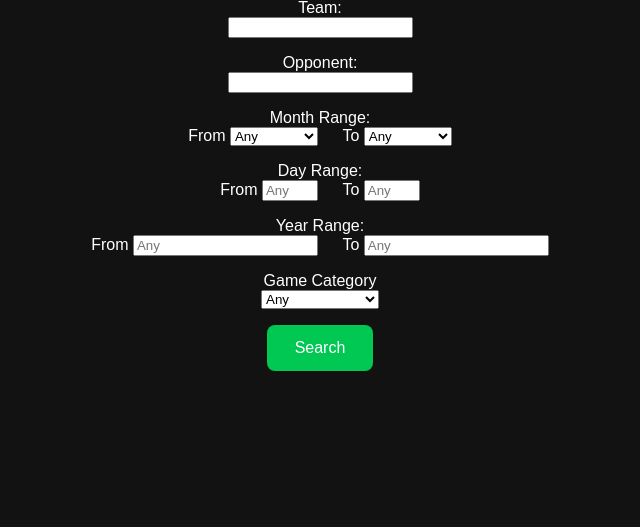
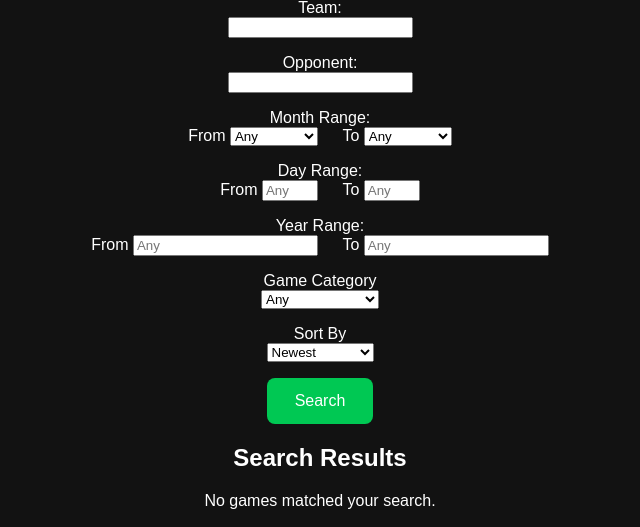
Before and after one commit to E-cush/Sportfolio, a Django app: page /nba/ in a window 1280 px wide. Shown: the part 273-800 px from the top of the page, without its empty margins (320-960 px from the left). Run offline with Django 5.2, Linux system fonts and the light colour scheme.

Commit message:
Add sorting options to league search pages

```diff
--- a/config/settings.py
+++ b/config/settings.py
@@ -27,7 +27,7 @@ load_dotenv(BASE_DIR / ".env")
 # SECURITY WARNING: keep the secret key used in production secret!
 SECRET_KEY = os.getenv("SECRET_KEY")
 
-DEBUG = os.getenv("DEBUG", "False") == "True"
+DEBUG = True
 
 ALLOWED_HOSTS = os.getenv("ALLOWED_HOSTS", "").split(",")
 
--- a/reviews/views.py
+++ b/reviews/views.py
@@ -6,7 +6,7 @@ from .team_aliases import NFL_ALIASES, MLB_ALIASES, NBA_ALIASES
 from django.contrib.auth.models import User
 from .models import Game, GameLog, Follow, Profile
 from .forms import GameLogForm, ProfileForm
-from django.db.models import Avg
+from django.db.models import Avg, Count
 from django.core.paginator import Paginator
 
 def home(request):
@@ -52,6 +52,7 @@ def mlb_games(request):
     year_from = request.GET.get("year_from", "")
     year_to = request.GET.get("year_to", "")
     season_type = request.GET.get("season_type", "")
+    sort = request.GET.get("sort", "newest")
     games = Game.objects.filter(league="MLB")
 
     if team:
@@ -87,6 +88,31 @@ def mlb_games(request):
     if season_type:
         games = games.filter(game_type=season_type)
 
+    # Sorting
+    if sort == "newest":
+        games = games.order_by("-game_date")
+
+    elif sort == "oldest":
+        games = games.order_by("game_date")
+
+    elif sort == "highest":
+        games = games.annotate(
+            avg_rating=Avg("gamelog__quality_rating")
+        ).order_by("-avg_rating", "-game_date")
+
+    elif sort == "lowest":
+        games = games.annotate(
+            avg_rating=Avg("gamelog__quality_rating")
+        ).order_by("avg_rating", "-game_date")
+
+    elif sort == "watched":
+        games = games.annotate(
+            watch_count=Count("gamelog")
+        ).order_by("-watch_count", "-game_date")
+
+    else:
+        games = games.order_by("-game_date")
+
     if not any([
         team,
         opponent,
@@ -115,6 +141,7 @@ def mlb_games(request):
         "year_from": year_from,
         "year_to": year_to,
         "season_type": season_type,
+        "sort": sort,
     })
 
 
@@ -135,7 +162,7 @@ def nba_games(request):
     year_to = request.GET.get("year_to", "")
 
     season_type = request.GET.get("season_type", "")
-
+    sort = request.GET.get("sort", "newest")
     games = Game.objects.filter(league="NBA")
 
     if team:
@@ -170,7 +197,30 @@ def nba_games(request):
 
     if season_type:
         games = games.filter(game_type=season_type)
+    # Sorting
+    if sort == "newest":
+        games = games.order_by("-game_date")
 
+    elif sort == "oldest":
+        games = games.order_by("game_date")
+
+    elif sort == "highest":
+        games = games.annotate(
+            avg_rating=Avg("gamelog__quality_rating")
+        ).order_by("-avg_rating", "-game_date")
+
+    elif sort == "lowest":
+        games = games.annotate(
+            avg_rating=Avg("gamelog__quality_rating")
+        ).order_by("avg_rating", "-game_date")
+
+    elif sort == "watched":
+        games = games.annotate(
+            watch_count=Count("gamelog")
+        ).order_by("-watch_count", "-game_date")
+
+    else:
+        games = games.order_by("-game_date")
     if not any([
         team,
         opponent,
@@ -199,6 +249,7 @@ def nba_games(request):
         "year_from": year_from,
         "year_to": year_to,
         "season_type": season_type,
+        "sort": sort,
     })
 def nfl_games(request):
     team = request.GET.get("team", "")
@@ -217,7 +268,7 @@ def nfl_games(request):
     year_to = request.GET.get("year_to", "")
 
     season_type = request.GET.get("season_type", "")
-
+    sort = request.GET.get("sort", "newest")
     games = Game.objects.filter(league="NFL")
 
     if team:
@@ -253,6 +304,31 @@ def nfl_games(request):
     if season_type:
         games = games.filter(game_type=season_type)
 
+    # Sorting
+    if sort == "newest":
+        games = games.order_by("-game_date")
+
+    elif sort == "oldest":
+        games = games.order_by("game_date")
+
+    elif sort == "highest":
+        games = games.annotate(
+            avg_rating=Avg("gamelog__quality_rating")
+        ).order_by("-avg_rating", "-game_date")
+
+    elif sort == "lowest":
+        games = games.annotate(
+            avg_rating=Avg("gamelog__quality_rating")
+        ).order_by("avg_rating", "-game_date")
+
+    elif sort == "watched":
+        games = games.annotate(
+            watch_count=Count("gamelog")
+        ).order_by("-watch_count", "-game_date")
+
+    else:
+        games = games.order_by("-game_date")
+
     if not any([
         team,
         opponent,
@@ -281,6 +357,7 @@ def nfl_games(request):
         "year_from": year_from,
         "year_to": year_to,
         "season_type": season_type,
+        "sort": sort,
     })
 
 def champions_league(request):
@@ -297,7 +374,7 @@ def champions_league(request):
     year_to = request.GET.get("year_to", "")
 
     season_type = request.GET.get("season_type", "")
-
+    sort = request.GET.get("sort", "newest")
     games = Game.objects.filter(
         league="Soccer",
         competition="UEFA Champions League"
@@ -336,6 +413,31 @@ def champions_league(request):
     if season_type:
         games = games.filter(game_type=season_type)
 
+    # Sorting
+    if sort == "newest":
+        games = games.order_by("-game_date")
+
+    elif sort == "oldest":
+        games = games.order_by("game_date")
+
+    elif sort == "highest":
+        games = games.annotate(
+            avg_rating=Avg("gamelog__quality_rating")
+        ).order_by("-avg_rating", "-game_date")
+
+    elif sort == "lowest":
+        games = games.annotate(
+            avg_rating=Avg("gamelog__quality_rating")
+        ).order_by("avg_rating", "-game_date")
+
+    elif sort == "watched":
+        games = games.annotate(
+            watch_count=Count("gamelog")
+        ).order_by("-watch_count", "-game_date")
+
+    else:
+        games = games.order_by("-game_date")
+
     if not any([
         team,
         opponent,
@@ -364,6 +466,7 @@ def champions_league(request):
         "year_from": year_from,
         "year_to": year_to,
         "season_type": season_type,
+        "sort": sort,
     })
 
 def game_detail(request, game_id):
--- a/templates/nba_games.html
+++ b/templates/nba_games.html
@@ -114,7 +114,6 @@
     >
 </p>
 <p>
-
     <label>Game Category</label><br>
 
     <select name="season_type">
@@ -140,12 +139,40 @@
             All-Star
         </option>
     </select>
+
 </p>
+
+<p>
+    <label>Sort By</label><br>
+
+    <select name="sort">
+        <option value="newest" {% if sort == "newest" %}selected{% endif %}>
+            Newest
+        </option>
+
+        <option value="oldest" {% if sort == "oldest" %}selected{% endif %}>
+            Oldest
+        </option>
+
+        <option value="highest" {% if sort == "highest" %}selected{% endif %}>
+            Highest Rated
+        </option>
+
+        <option value="lowest" {% if sort == "lowest" %}selected{% endif %}>
+            Lowest Rated
+        </option>
+
+        <option value="watched" {% if sort == "watched" %}selected{% endif %}>
+            Most Watched
+        </option>
+    </select>
+</p>
+
     <button type="submit">Search</button>
 
 </form>
 
-{% if team or opponent or month_from or month_to or day_from or day_to or year_from or year_to or season_type %}
+{% if team or opponent or month_from or month_to or day_from or day_to or year_from or year_to or season_type or sort %}
 
 <h2>Search Results</h2>
 
@@ -154,8 +181,7 @@
 <div style="text-align:center; margin:25px 0;">
 
     {% if games.has_previous %}
-        <a href="?team={{ team }}&opponent={{ opponent }}&month_from={{ month_from }}&month_to={{ month_to }}&day_from={{ day_from }}&day_to={{ day_to }}&year_from={{ year_from }}&year_to={{ year_to }}&season_type={{ season_type }}&page={{ games.previous_page_number }}">
-            ← Previous
+    <a href="?team={{ team }}&opponent={{ opponent }}&month_from={{ month_from }}&month_to={{ month_to }}&day_from={{ day_from }}&day_to={{ day_to }}&year_from={{ year_from }}&year_to={{ year_to }}&season_type={{ season_type }}&sort={{ sort }}&page={{ games.previous_page_number }}">            ← Previous
         </a>
     {% endif %}
 
@@ -164,8 +190,7 @@
     </span>
 
     {% if games.has_next %}
-        <a href="?team={{ team }}&opponent={{ opponent }}&month_from={{ month_from }}&month_to={{ month_to }}&day_from={{ day_from }}&day_to={{ day_to }}&year_from={{ year_from }}&year_to={{ year_to }}&season_type={{ season_type }}&page={{ games.next_page_number }}">
-            Next →
+    <a href="?team={{ team }}&opponent={{ opponent }}&month_from={{ month_from }}&month_to={{ month_to }}&day_from={{ day_from }}&day_to={{ day_to }}&year_from={{ year_from }}&year_to={{ year_to }}&season_type={{ season_type }}&sort={{ sort }}&page={{ games.next_page_number }}">            Next →
         </a>
     {% endif %}
 
@@ -240,8 +265,7 @@
 <div style="text-align:center; margin:25px 0;">
 
     {% if games.has_previous %}
-        <a href="?team={{ team }}&opponent={{ opponent }}&month_from={{ month_from }}&month_to={{ month_to }}&day_from={{ day_from }}&day_to={{ day_to }}&year_from={{ year_from }}&year_to={{ year_to }}&season_type={{ season_type }}&page={{ games.previous_page_number }}">
-            ← Previous
+    <a href="?team={{ team }}&opponent={{ opponent }}&month_from={{ month_from }}&month_to={{ month_to }}&day_from={{ day_from }}&day_to={{ day_to }}&year_from={{ year_from }}&year_to={{ year_to }}&season_type={{ season_type }}&sort={{ sort }}&page={{ games.previous_page_number }}">            ← Previous
         </a>
     {% endif %}
 
@@ -250,8 +274,7 @@
     </span>
 
     {% if games.has_next %}
-        <a href="?team={{ team }}&opponent={{ opponent }}&month_from={{ month_from }}&month_to={{ month_to }}&day_from={{ day_from }}&day_to={{ day_to }}&year_from={{ year_from }}&year_to={{ year_to }}&season_type={{ season_type }}&page={{ games.next_page_number }}">
-            Next →
+    <a href="?team={{ team }}&opponent={{ opponent }}&month_from={{ month_from }}&month_to={{ month_to }}&day_from={{ day_from }}&day_to={{ day_to }}&year_from={{ year_from }}&year_to={{ year_to }}&season_type={{ season_type }}&sort={{ sort }}&page={{ games.next_page_number }}">            Next →
         </a>
     {% endif %}
 
```
Also changed, not shown: templates/champions_league.html (+29 -8 lines), templates/mlb_games.html (+30 -6 lines), templates/nfl_games.html (+32 -8 lines).
